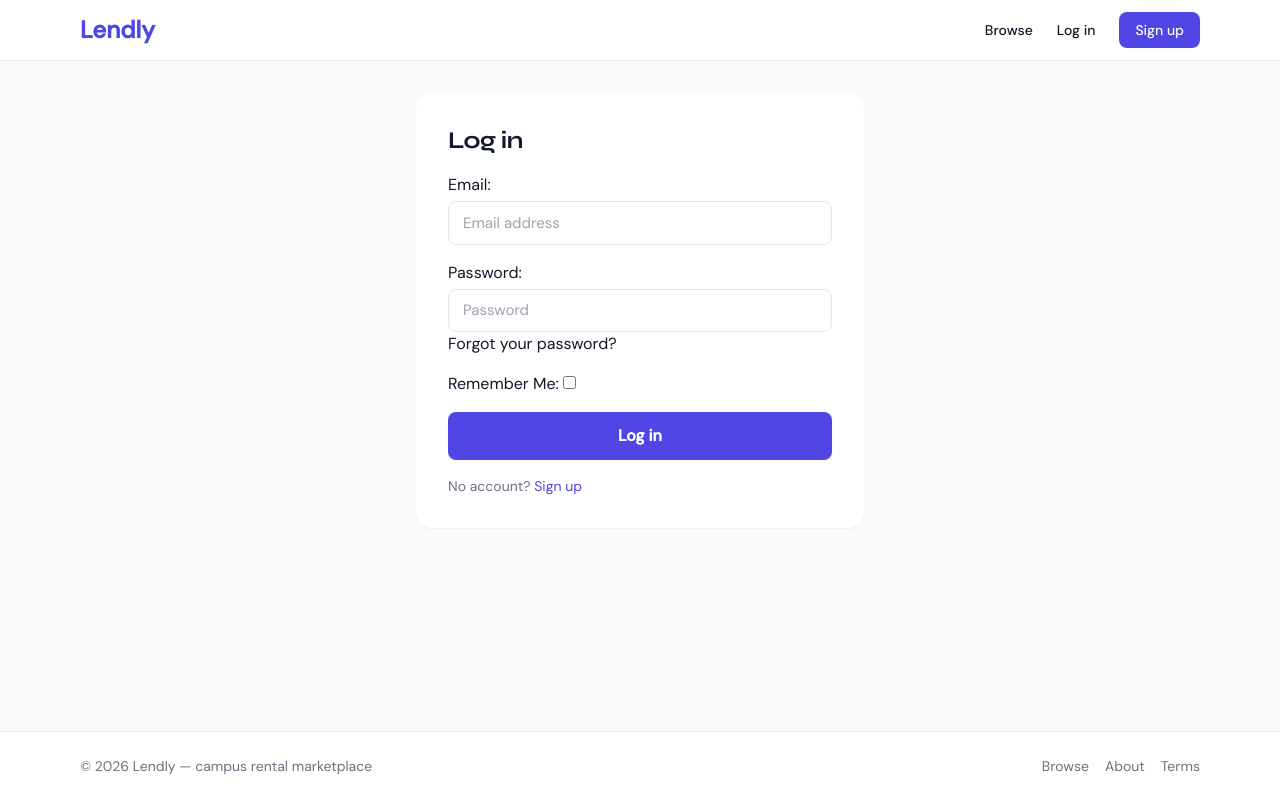
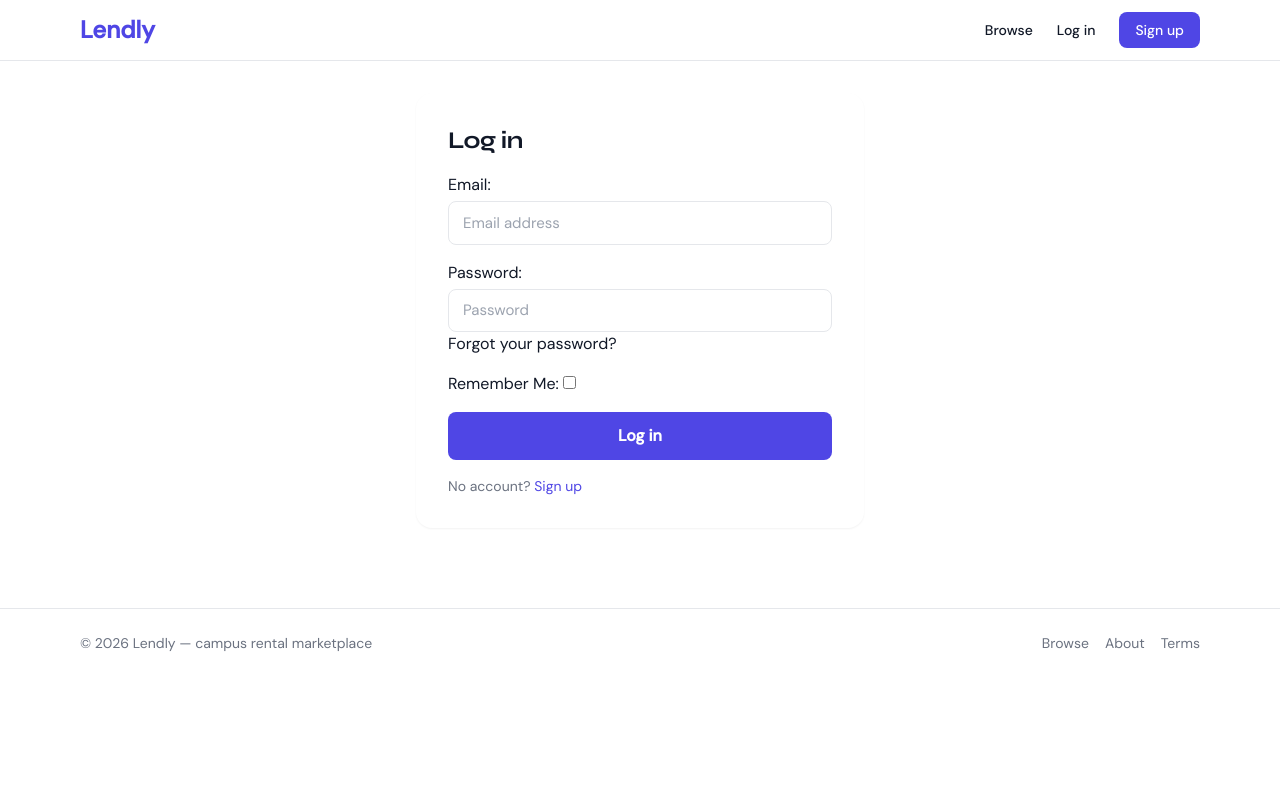
Before and after one commit to aaronmanoj23/Lendly, a Django app: page /accounts/login/ in a window 1280 px wide. Run offline with Django 5.2, Linux system fonts and the light colour scheme; some libraries are stand-ins or nearby versions.

Commit message:
feat: add Google Fonts preconnect and update body styles to use new CSS variables

```diff
--- a/templates/base.html
+++ b/templates/base.html
@@ -5,22 +5,31 @@
   <meta charset="UTF-8" />
   <meta name="viewport" content="width=device-width, initial-scale=1.0" />
   <title>{% block title %}Lendly{% endblock %}</title>
+  <link rel="preconnect" href="https://fonts.googleapis.com" />
+  <link rel="preconnect" href="https://fonts.gstatic.com" crossorigin />
+  <link href="https://fonts.googleapis.com/css2?family=Syne:wght@400;500;600;700;800&family=DM+Sans:ital,opsz,wght@0,9..40,300;0,9..40,400;0,9..40,500;1,9..40,300&display=swap" rel="stylesheet" />
   <script src="https://cdn.tailwindcss.com"></script>
   <link rel="stylesheet" href="{% static 'css/app.css' %}" />
+  {% block extra_head %}{% endblock %}
 </head>
-<body class="bg-gray-50 text-gray-900 min-h-screen flex flex-col">
+<body style="background:var(--white); color:var(--text-primary);">
+
   {% include "partials/navbar.html" %}
+
   {% if messages %}
-    <div class="max-w-6xl mx-auto w-full px-4 mt-4">
+    <div class="max-w-6xl mx-auto w-full px-5 mt-4">
       {% for m in messages %}
-        <div class="rounded-lg bg-blue-50 border border-blue-200 text-blue-800 px-4 py-2 mb-2">{{ m }}</div>
+        <div style="background:#EFF6FF; border:1px solid #BFDBFE; color:#1D4ED8; padding:0.625rem 1rem; border-radius:var(--radius-sm); margin-bottom:0.5rem; font-size:0.9rem;">{{ m }}</div>
       {% endfor %}
     </div>
   {% endif %}
-  <main class="flex-1 max-w-6xl w-full mx-auto px-4 py-8">
+
+  <main class="max-w-6xl w-full mx-auto px-5 py-8">
     {% block content %}{% endblock %}
   </main>
+
   {% include "partials/footer.html" %}
+
   <script src="{% static 'js/app.js' %}"></script>
   {% block extra_js %}{% endblock %}
 </body>
```
